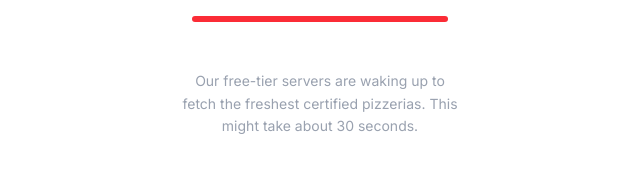
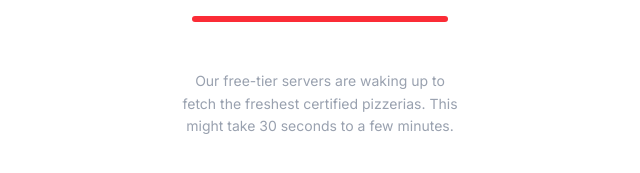
Before and after one commit to ReQs1/avpnMap, a React (Vite) app in the folder frontend/: page / in a window 1280 px wide. Shown: the part 425-598 px from the top of the page, without its empty margins (320-960 px from the left). Built offline with nearby package versions, Linux system fonts and the light colour scheme; no server answers.

Commit message:
add live app link in readme and clarify wakeup time in global-pending component

```diff
--- a/frontend/src/features/layout/components/global-pending.tsx
+++ b/frontend/src/features/layout/components/global-pending.tsx
@@ -28,7 +28,7 @@ export default function GlobalPending() {
 
       <p className="mt-12 max-w-70 text-sm leading-relaxed text-gray-400">
         Our free-tier servers are waking up to fetch the freshest certified
-        pizzerias. This might take about 30 seconds.
+        pizzerias. This might take 30 seconds to a few minutes.
       </p>
     </div>
   );
```
Also changed, not shown: 1 other file (tests, documents, lock files or other folders).
